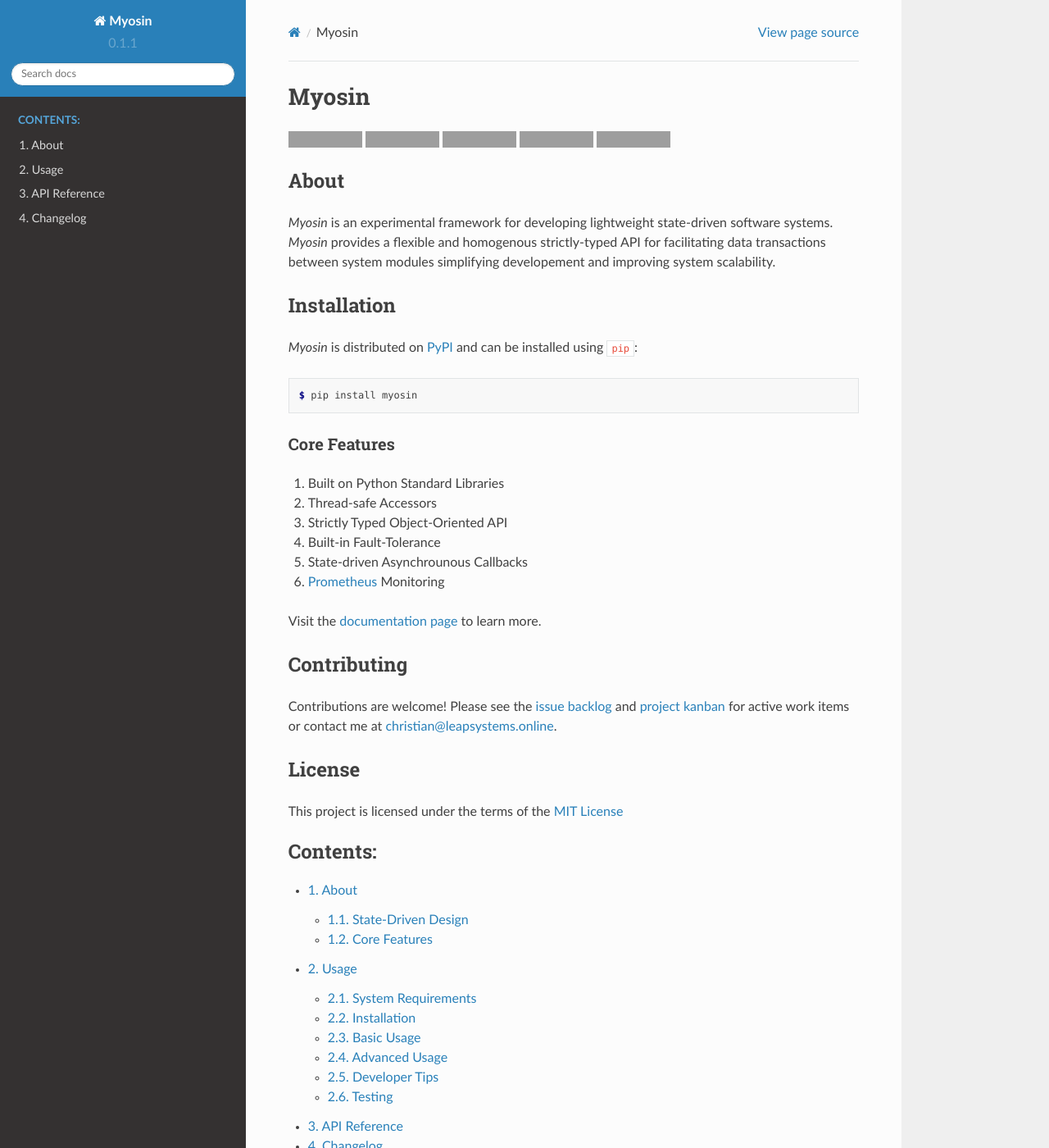
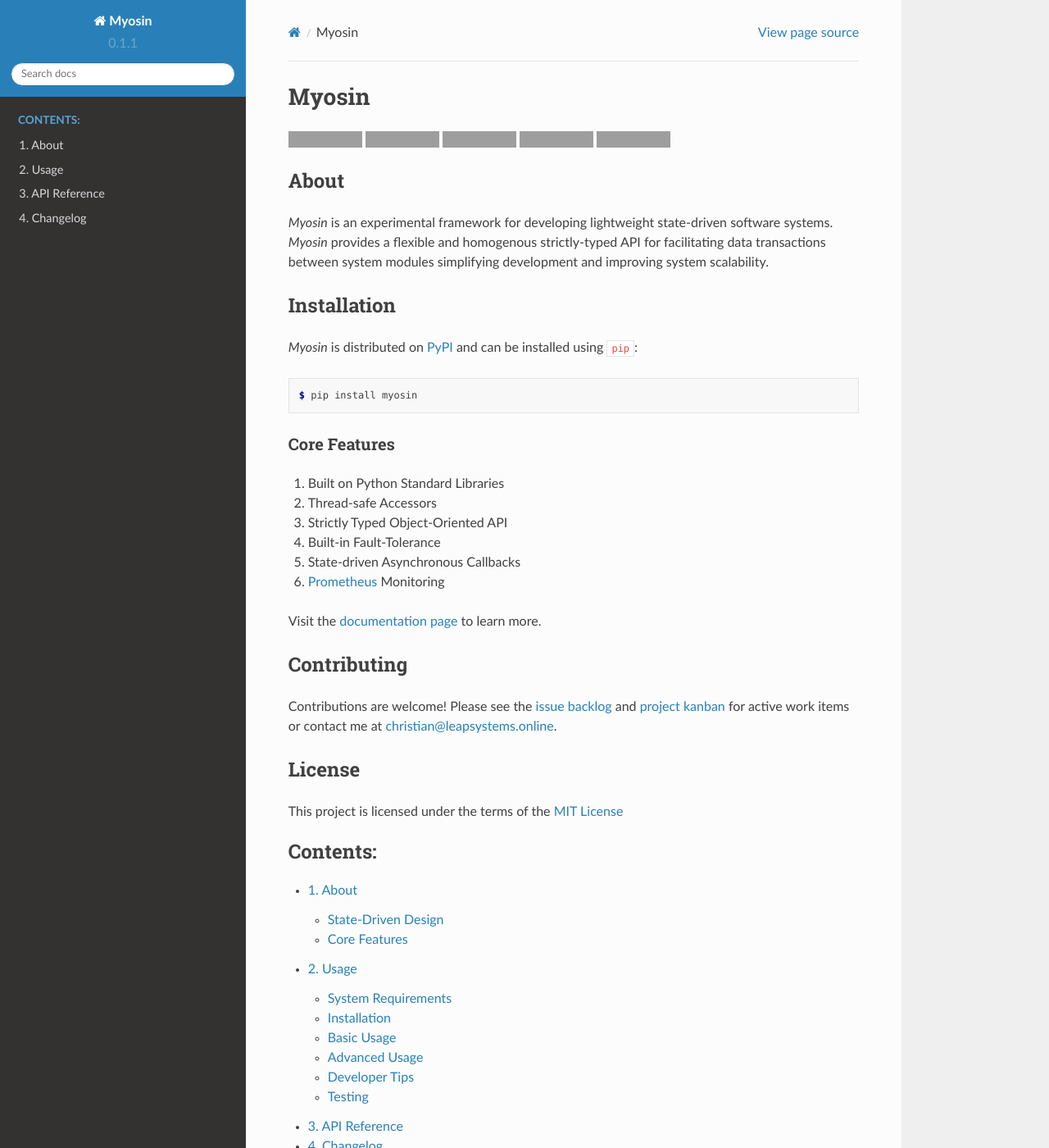
Before and after one commit to ztnel/model.io, a Sphinx documentation site: the page built from docs/source/index.rst, in a window 1280 px wide and 1400 px high. Shown: the whole window at 82% size. Built offline with Sphinx 7.4.7 and the Read the Docs theme 2.0.0, drawn with Linux system fonts in a browser that asks for light colours; grey boxes are pictures that could not be loaded.

Commit message:
spelling gramar and layout fixes

```diff
--- a/README.rst
+++ b/README.rst
@@ -22,7 +22,7 @@
 
 About
 -----
-*Myosin* is an experimental framework for developing lightweight state-driven software systems. *Myosin* provides a flexible and homogenous strictly-typed API for facilitating data transactions between system modules simplifying developement and improving system scalability.
+*Myosin* is an experimental framework for developing lightweight state-driven software systems. *Myosin* provides a flexible and homogenous strictly-typed API for facilitating data transactions between system modules simplifying development and improving system scalability.
 
 Installation
 ------------
@@ -41,7 +41,7 @@
 #. Thread-safe Accessors
 #. Strictly Typed Object-Oriented API
 #. Built-in Fault-Tolerance
-#. State-driven Asynchrounous Callbacks
+#. State-driven Asynchronous Callbacks
 #. `Prometheus <https://prometheus.io>`_ Monitoring
 
 Visit the `documentation page <https://myosin.readthedocs.io>`_ to learn more.
--- a/docs/source/index.rst
+++ b/docs/source/index.rst
@@ -3,7 +3,7 @@
 .. toctree::
    :maxdepth: 2
    :caption: Contents:
-   :numbered:
+   :numbered: 1
 
    about
    usage
--- a/docs/source/usage.rst
+++ b/docs/source/usage.rst
@@ -167,7 +167,7 @@
 
 Thread Safety
 ~~~~~~~~~~~~~
-In multi-threaded environments it is best practice to perform system state model checkouts and commits inside the same locked state context. When a model is registered to the system state it is assigned a mutex for synchronizing access to that models resources. The state context requests a mutex for the resource passed into the state context on entry ensuring the checked out copy is up to date. The following code snippet is an example of undefined behaviour:
+In multi-threaded environments it is best practice to perform state model checkouts and commits inside the same locked state context. When a model is registered to the system state it is assigned a mutex for synchronizing access to that models resources. The state context requests a mutex for the resource passed into the state context on entry ensuring the checked out copy is up to date. The following code snippet is an example of undefined behaviour:
 
 .. code-block:: python
 
```
Also changed, not shown: docs/source/about.rst (+12 -10 lines).
